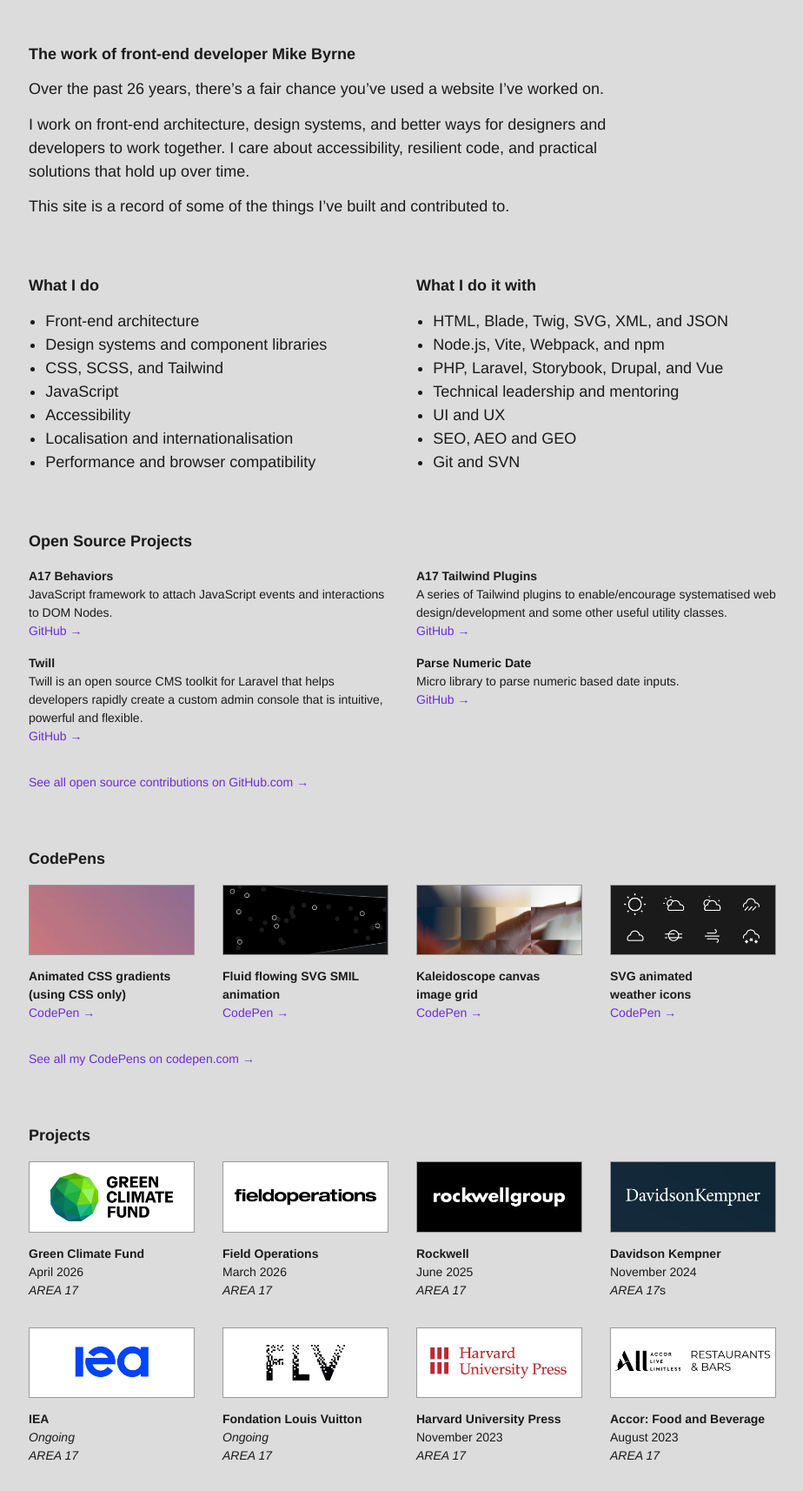
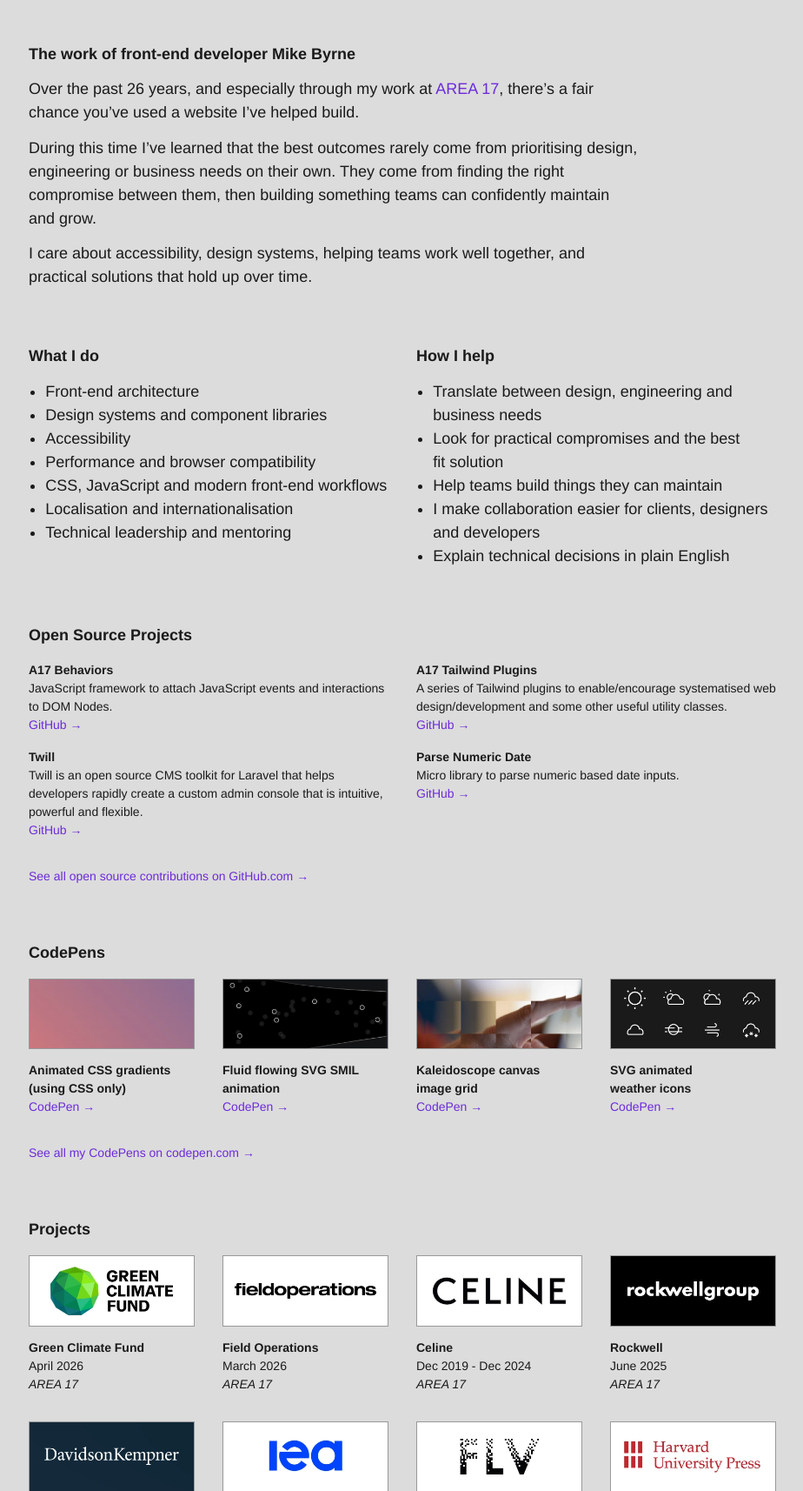
Before and after one commit to 13twelve/thirteentwelve.com, a PHP site: page / in a window 1280 px wide. Shown: the part 276-1990 px from the top of the page at 87% size, without its empty margins (177-1101 px from the left). Run offline with PHP 8.4, Linux system fonts and the light colour scheme.

Commit message:
copy and sticky header updates

```diff
--- a/index.php
+++ b/index.php
@@ -43,6 +43,12 @@ $years_experience = $current_year - 2000;
         inherits: false;
       }
 
+      @property --mask-end {
+        syntax: "<color>";
+        initial-value: rgb(0 0 0 / 100);
+        inherits: false;
+      }
+
       :root {
         color-scheme: light;
         --font: 400 1.125rem/1.5 "Helvetica Neue", Helvetica, Arial, sans-serif;
@@ -54,6 +60,8 @@ $years_experience = $current_year - 2000;
         --reveal-position: 0%;
         --reveal-start: rgb(0 0 0 / 0);
         --reveal-end: rgb(0 0 0 / 0);
+        --logo-sticky-top: -12vw;
+        --logo-fade-end: 0.05;
       }
 
       * {
@@ -78,7 +86,7 @@ $years_experience = $current_year - 2000;
         text-decoration: none;
       }
 
-      a::after {
+      a:not(.no-arrow):not(.award-link)::after {
         content: ' →';
       }
 
@@ -374,32 +393,30 @@ $years_experience = $current_year - 2000;
         <div class="intro">
           <div class="intro__col">
             <h1>The work of front-end developer Mike Byrne</h1>
-            <p>Over the past <?php echo $years_experience; ?> years, there’s a fair chance you’ve used a website I’ve worked on.</p>
-            <p>I work on front-end architecture, design systems, and better ways for designers and developers to work together. I care about accessibility, resilient code, and practical solutions that hold up over time.</p>
-            <p>This site is a record of some of the things I’ve built and contributed to.</p>
+            <p>Over the past <?php echo $years_experience; ?> years, and especially through my work at <a href="https://area17.com/" rel="noreferrer noopener" target="_blank" class="no-arrow">AREA 17</a>, there’s a fair chance you’ve used a website I’ve helped build.</p>
+            <p>During this time I’ve learned that the best outcomes rarely come from prioritising design, engineering or business needs on their own. They come from finding the right compromise between them, then building something teams can confidently maintain and grow.</p>
+            <p>I care about accessibility, design systems, helping teams work well together, and practical solutions that hold up over time.</p>
           </div>
           <div class="intro__col">
            <h2>What I do</h2>
            <ul>
               <li>Front-end architecture</li>
               <li>Design systems and component libraries</li>
-              <li>CSS, SCSS, and Tailwind</li>
-              <li>JavaScript</li>
               <li>Accessibility</li>
+              <li>Performance and browser compatibility</li>
+              <li>CSS, JavaScript and modern front-end workflows</li>
               <li>Localisation and internationalisation</li>
-              <li>Performance and browser compatibility</li>
+              <li>Technical leadership and mentoring</li>
            </ul>
           </div>
           <div class="intro__col">
-            <h2>What I do it with</h2>
+            <h2>How I help</h2>
             <ul>
-              <li>HTML, Blade, Twig, SVG, XML, and JSON</li>
-              <li>Node.js, Vite, Webpack, and npm</li>
-              <li>PHP, Laravel, Storybook, Drupal, and Vue</li>
-              <li>Technical leadership and mentoring</li>
-              <li>UI and UX</li>
-              <li>SEO, AEO and GEO</li>
-              <li>Git and SVN</li>
+              <li>Translate between design, engineering and business needs</li>
+              <li>Look for practical compromises and the best fit solution</li>
+              <li>Help teams build things they can maintain</li>
+              <li>I make collaboration easier for clients, designers and developers</li>
+              <li>Explain technical decisions in plain English</li>
             </ul>
           </div>
         </div>
@@ -409,28 +426,28 @@ $years_experience = $current_year - 2000;
             <div class="work__meta">
               <strong>A17 Behaviors</strong> <br>
               JavaScript framework to attach JavaScript events and interactions to DOM Nodes. <br>
-              <a href="https://github.com/area17/a17-behaviors" target="_blank">GitHub</a>
+              <a href="https://github.com/area17/a17-behaviors" rel="noreferrer noopener" target="_blank">GitHub</a>
             </div>
           </li>
           <li>
             <div class="work__meta">
               <strong>A17 Tailwind Plugins</strong> <br>
               A series of Tailwind plugins to enable/encourage systematised web design/development and some other useful utility classes. <br>
-              <a href="https://github.com/area17/tailwind-plugins" target="_blank">GitHub</a>
+              <a href="https://github.com/area17/tailwind-plugins" rel="noreferrer noopener" target="_blank">GitHub</a>
             </div>
           </li>
           <li>
             <div class="work__meta">
               <strong>Twill</strong> <br>
               Twill is an open source CMS toolkit for Laravel that helps developers rapidly create a custom admin console that is intuitive, powerful and flexible. <br>
-              <a href="https://github.com/area17/twill" target="_blank">GitHub</a>
+              <a href="https://github.com/area17/twill" rel="noreferrer noopener" target="_blank">GitHub</a>
             </div>
           </li>
           <li>
             <div class="work__meta">
               <strong>Parse Numeric Date</strong> <br>
               Micro library to parse numeric based date inputs. <br>
-              <a href="https://github.com/area17/parse-numeric-date" target="_blank">GitHub</a>
+              <a href="https://github.com/area17/parse-numeric-date" rel="noreferrer noopener" target="_blank">GitHub</a>
             </div>
           </li>
           <!--
@@ -514,14 +531,22 @@ $years_experience = $current_year - 2000;
             </div>
           </li>
           <li>
-            <div class="work__img" style="background-color: #fff;"><img loading="lazy" decoding="async" src="/images/work/webp/fo.webp" alt="XXXX" width="185" height="79" /></div>
+            <div class="work__img" style="background-color: #fff;"><img loading="lazy" decoding="async" src="/images/work/webp/fo.webp" alt="Field Operations" width="185" height="79" /></div>
             <div class="work__meta">
               <strong>Field Operations</strong> <br>
               March 2026 <br><i>AREA 17</i>
             </div>
           </li>
           <li>
-            <div class="work__img" style="background-color: #fff;"><img loading="lazy" decoding="async" src="/images/work/webp/rock.webp" alt="Rockwell Group" width="185" height="79" /></div>
+            <div class="work__img" style="background-color: #fff;"><img loading="lazy" decoding="async" src="/images/work/webp/cel.webp" alt="Celine" width="185" height="79" /></div>
+            <div class="work__meta">
+              <strong>Celine</strong> <br>
+              Dec 2019 - Dec 2024<br><i>AREA 17</i> <!-- <br>
+              <a href="https://www.celine.com/en-gb/home" target="_blank">Visit</a> -->
+            </div>
+          </li>
+          <li>
+            <div class="work__img" style="background-color: #000;"><img loading="lazy" decoding="async" src="/images/work/webp/rock.webp" alt="Rockwell Group" width="185" height="79" /></div>
             <div class="work__meta">
               <strong>Rockwell</strong> <br>
               June 2025 <br><i>AREA 17</i> <!-- <br>
@@ -529,7 +554,7 @@ $years_experience = $current_year - 2000;
             </div>
           </li>
           <li>
-            <div class="work__img" style="background-color: #fff;"><img loading="lazy" decoding="async" src="/images/work/webp/dk.webp" alt="Davidson Kempner" width="185" height="79" /></div>
+            <div class="work__img" style="background-color: #112839;"><img loading="lazy" decoding="async" src="/images/work/webp/dk.webp" alt="Davidson Kempner" width="185" height="79" /></div>
             <div class="work__meta">
               <strong>Davidson Kempner</strong> <br>
               November 2024 <br><i>AREA 17</i>s
@@ -567,7 +592,7 @@ $years_experience = $current_year - 2000;
             </div>
           </li>
           <li>
-            <div class="work__img" style="background-color: #fff;"><img loading="lazy" decoding="async" src="/images/work/webp/vcaoe.webp" alt="vcaoe" width="185" height="79" /></div>
+            <div class="work__img" style="background-color: #F3F4F1;"><img loading="lazy" decoding="async" src="/images/work/webp/vcaoe.webp" alt="vcaoe" width="185" height="79" /></div>
             <div class="work__meta">
               <strong>Van Cleef &amp; Arpels: Open Event</strong> <br>
               July 2023 <br><i>AREA 17</i>
@@ -581,7 +606,7 @@ $years_experience = $current_year - 2000;
             </div>
           </li>
           <li>
-            <div class="work__img" style="background-color: #fff;"><img loading="lazy" decoding="async" src="/images/work/webp/oxman.webp" alt="Neri Oxman" width="185" height="79" /></div>
+            <div class="work__img" style="background-color: #D9D9D9;"><img loading="lazy" decoding="async" src="/images/work/webp/oxman.webp" alt="Neri Oxman" width="185" height="79" /></div>
             <div class="work__meta">
               <strong>Neri Oxman</strong> <br>
               May 2022 <br><i>AREA 17</i> <!-- <br>
@@ -605,14 +630,14 @@ $years_experience = $current_year - 2000;
             </div>
           </li>
           <li>
-            <div class="work__img" style="background-color: #050033;"><img loading="lazy" decoding="async" src="/images/work/webp/accext.webp" alt="Accor: Extended Stay" width="185" height="79" /></div>
+            <div class="work__img" style="background-color: #fff;"><img loading="lazy" decoding="async" src="/images/work/webp/accext.webp" alt="Accor: Extended Stay" width="185" height="79" /></div>
             <div class="work__meta">
               <strong>Accor: Extended Stay</strong> <br>
               October 2020 <br><i>AREA 17</i>
             </div>
           </li>
           <li>
-            <div class="work__img" style="background-color: #f00;"><img loading="lazy" decoding="async" src="/images/work/webp/mde.webp" alt="Media Election" width="185" height="79" /></div>
+            <div class="work__img" style="background-color: #00f;"><img loading="lazy" decoding="async" src="/images/work/webp/mde.webp" alt="Media Election" width="185" height="79" /></div>
             <div class="work__meta">
               <strong>Media Election</strong> <br>
               September 2020 <br><i>AREA 17</i>
@@ -634,27 +659,19 @@ $years_experience = $current_year - 2000;
             </div>
           </li>
           <li>
-            <div class="work__img" style="background-color: #ffff32;"><img loading="lazy" decoding="async" src="/images/work/webp/a172019.webp" alt="2019.area17.com" width="185" height="79" /></div>
+            <div class="work__img" style="background-color: #fff;"><img loading="lazy" decoding="async" src="/images/work/webp/a172019.webp" alt="2019.area17.com" width="185" height="79" /></div>
             <div class="work__meta">
               <strong>2019.area17.com</strong> <br>
               December 2019 <br><i>AREA 17</i>
             </div>
           </li>
           <li>
-            <div class="work__img" style="background-color: #fff;"><img loading="lazy" decoding="async" src="/images/work/webp/cel.webp" alt="Celine" width="185" height="79" /></div>
+            <div class="work__img" style="background-color: #FE1F3C;"><img loading="lazy" decoding="async" src="/images/work/webp/pr.webp" alt="Precision Run" width="185" height="79" /></div>
             <div class="work__meta">
-              <strong>Celine</strong> <br>
-              Dec 2019 - Dec 2024<br><i>AREA 17</i> <!-- <br>
-              <a href="https://www.celine.com/en-gb/home" target="_blank">Visit</a> -->
-            </div>
-          </li>
-          <li>
-            <div class="work__img" style="background-color: #fff;"><img loading="lazy" decoding="async" src="/images/work/webp/pr.webp" alt="Precision Run" width="185" height="79" /></div>
-            <div class="work__meta">
-              <strong>Precision Run</strong> <br>
+              <strong>Equinox: Precision Run</strong> <br>
               May 2019 <br><i>AREA 17</i> <br>
               <!-- <a href="https://www.precisionrun.com/" target="_blank">Visit</a> <br> -->
-              <a href="https://www.awwwards.com/sites/precision-run" target="_blank">Site of the day</a>
+              <a href="https://www.awwwards.com/sites/precision-run" rel="noreferrer noopener" target="_blank">Site of the day</a>
             </div>
           </li>
           <li>
@@ -665,15 +682,15 @@ $years_experience = $current_year - 2000;
             </div>
           </li>
           <li>
-            <div class="work__img" style="background-color: #fff;"><img loading="lazy" decoding="async" src="/images/work/webp/cfr-wep.webp" alt="CFR: Growing Economies Through Gender Parity" width="185" height="79" /></div>
+            <div class="work__img" style="background-color: #929C56;"><img loading="lazy" decoding="async" src="/images/work/webp/cfr-wep.webp" alt="CFR: Growing Economies Through Gender Parity" width="185" height="79" /></div>
             <div class="work__meta">
-              <strong>CFR: Growing Economies Through Gender Parity</strong> <br>
+              <strong>Council on Foreign Relations: Growing Economies Through Gender Parity</strong> <br>
               October 2018 <br><i>AREA 17</i> <!-- <br>
               <a href="https://www.cfr.org/interactive/womens-participation-in-global-economy/" target="_blank">Visit</a> -->
             </div>
           </li>
           <li>
-            <div class="work__img" style="background-color: #fff;"><img loading="lazy" decoding="async" src="/images/work/webp/aic.webp" alt="Art Institute of Chicago" width="185" height="79" /></div>
+            <div class="work__img" style="background-color: #B60739;"><img loading="lazy" decoding="async" src="/images/work/webp/aic.webp" alt="Art Institute of Chicago" width="185" height="79" /></div>
             <div class="work__meta">
               <strong>Art Institute of Chicago</strong> <br>
               October 2018 <br><i>AREA 17</i> <!-- <br>
@@ -700,7 +717,7 @@ $years_experience = $current_year - 2000;
             <div class="work__img" style="background-color: #000;"><img loading="lazy" decoding="async" src="/images/work/webp/wyss.webp" alt="Wyss Institute" width="185" height="79" /></div>
             <div class="work__meta">
               <strong>Wyss Institute</strong> <br>
-              <a href="https://www.webbyawards.com/winners/2017/websites/general-website/schooluniversity/wyss-institute-for-biologically-inspired-engineering-at-harvard-university/" class="award-link" title="Webby Award" target="_blank">🏆</a> <a href="https://www.webbyawards.com/winners/2017/mobile-sites-apps/general-sites-apps/schooluniversity/wyss-institute-for-biologically-inspired-engineering-at-harvard-university/" class="award-link" title="Webby Award" target="_blank">🏆</a> <a href="https://www.w3award.com/winners/gallery/?event=1015&award=1&_p=12" class="award-link" title="W3 Gold Award" target="_blank">🏆</a> <br>
+              <a href="https://www.webbyawards.com/winners/2017/websites/general-website/schooluniversity/wyss-institute-for-biologically-inspired-engineering-at-harvard-university/" class="award-link" title="Webby Award" rel="noreferrer noopener" target="_blank">🏆</a> <a href="https://www.webbyawards.com/winners/2017/mobile-sites-apps/general-sites-apps/schooluniversity/wyss-institute-for-biologically-inspired-engineering-at-harvard-university/" class="award-link" title="Webby Award" rel="noreferrer noopener" target="_blank">🏆</a> <a href="https://www.w3award.com/winners/gallery/?event=1015&award=1&_p=12" class="award-link" title="W3 Gold Award" rel="noreferrer noopener" target="_blank">🏆</a> <br>
               July 2016 <br><i>AREA 17</i> <!-- <br>
               <a href="http://wyss.harvard.edu/" target="_blank">Visit</a> -->
             </div>
@@ -1207,9 +1224,9 @@ $years_experience = $current_year - 2000;
           <use xlink:href="#bee" />
         </svg>
         <ul class="social">
-          <li><a href="https://github.com/13twelve" target="_blank" title="GitHub"><svg width="32px" height="32px" aria-label="13twelve on GitHub"><use xlink:href="#github" /></svg></a></li>
-          <li><a href="https://codepen.io/13twelve/" target="_blank" title="Codepen"><svg width="32px" height="32px" aria-label="13twelve on Codepen"><use xlink:href="#codepen" /></svg></a></li>
-          <li><a href="http://instagram.com/13twelve" target="_blank" title="Instagram"><svg width="32px" height="32px" aria-label="13twelve on Instagram"><use xlink:href="#instagram" /></svg></a></li>
+          <li><a href="https://github.com/13twelve" rel="noreferrer noopener" target="_blank" title="GitHub"><svg width="32px" height="32px" aria-label="13twelve on GitHub"><use xlink:href="#github" /></svg></a></li>
+          <li><a href="https://codepen.io/13twelve/" rel="noreferrer noopener" target="_blank" title="Codepen"><svg width="32px" height="32px" aria-label="13twelve on Codepen"><use xlink:href="#codepen" /></svg></a></li>
+          <li><a href="http://instagram.com/13twelve" rel="noreferrer noopener" target="_blank" title="Instagram"><svg width="32px" height="32px" aria-label="13twelve on Instagram"><use xlink:href="#instagram" /></svg></a></li>
         </ul>
         <small>Copyright &copy; 2005 &ndash; <?php echo $current_year; ?>  thirteentwelve.com</small>
       </footer>
```
Also changed, not shown: other parts of index.php (+32 -21 lines).
